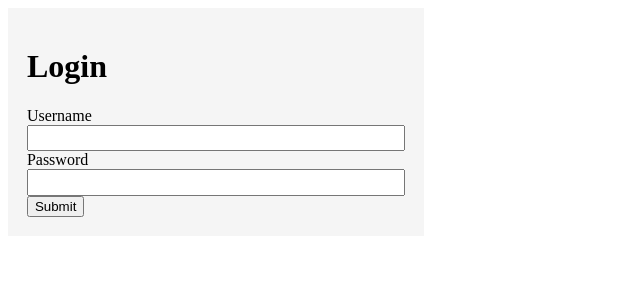
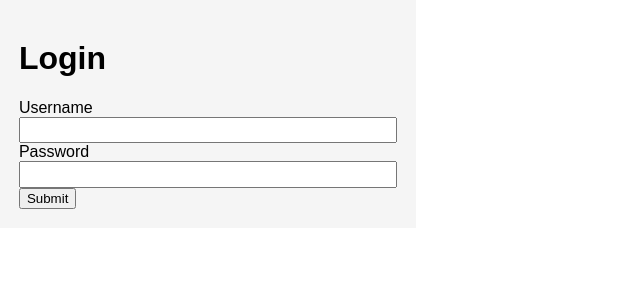
Before and after one commit to Jamdan2/tmon, a React (Create React App) app: page / in a window 1280 px wide. Shown: the top 300 px of the page, without its empty margins (0-640 px from the left). Built offline with nearby package versions, Linux system fonts and the light colour scheme.

Commit message:
Add universal css file

```diff
--- /dev/null
+++ b/src/app/App.css
@@ -0,0 +1,6 @@
+
+body {
+    font-family: Arial, sans-serif;
+    padding: 0;
+    margin: 0;
+}
--- a/src/app/App.js
+++ b/src/app/App.js
@@ -1,6 +1,7 @@
 import React from 'react';
 import { Switch, Route } from 'react-router';
 import Welcome from './pages/Welcome';
+import './App.css';
 
 const App = () => {
     return (
```
